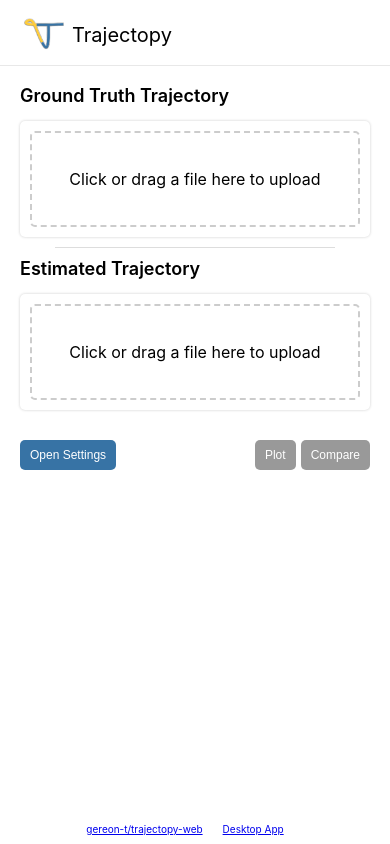
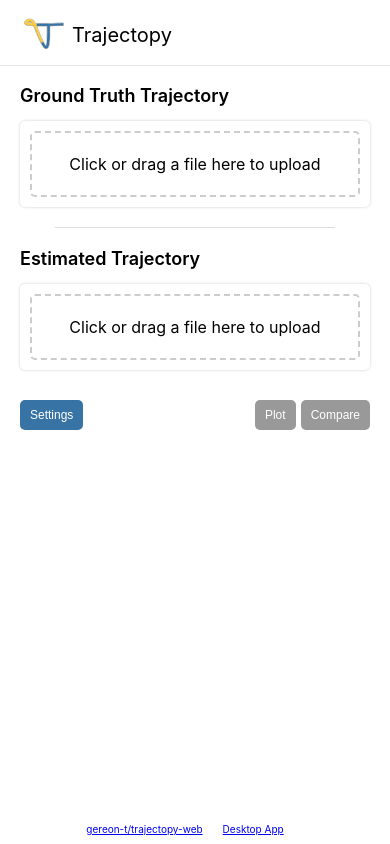
Before and after one commit to gereon-t/trajectopy-web, a React (Create React App) app in the folder trajectopy-react/: page / in a window 390 px wide. Built offline with nearby package versions, Linux system fonts and the light colour scheme; no server answers.

Commit message:
Make layout tighter

```diff
--- a/trajectopy-react/src/App.css
+++ b/trajectopy-react/src/App.css
@@ -3,7 +3,7 @@
 }
 
 .container {
-  max-width: 1200px;
+  max-width: 1000px;
   margin: 0 auto;
 }
 
--- a/trajectopy-react/src/components/Base.css
+++ b/trajectopy-react/src/components/Base.css
@@ -7,14 +7,14 @@
 }
 
 .traj-content {
-    padding: 30px;
+    padding: 10px;
     background-color: #fff;
     border-radius: 5px;
     box-shadow: 0 0 3px rgba(0, 0, 0, 0.2);
 }
 
 .traj-title {
-    font-size: 24px;
+    font-size: 18px;
     font-weight: 600;
     margin-bottom: 15px;
     text-align: left;
@@ -38,10 +38,10 @@
     border: none;
     border-radius: 5px;
     color: white;
-    padding: 15px 32px;
+    padding: 10px 20px;
     text-align: center;
     text-decoration: none;
-    font-size: 14px;
+    font-size: 16px;
     cursor: pointer;
     height: 50px;
 }
@@ -60,8 +60,8 @@
 }
 
 .trajectory-divider {
-    margin-top: 50px;
-    margin-bottom: 50px;
+    margin-top: 20px;
+    margin-bottom: 20px;
     border-bottom: 1px solid #ddd;
     width: 80%;
     margin-left: auto;
@@ -108,14 +108,7 @@
         margin-left: 5px;
     }
 
-    .trajectory-divider {
-        margin-top: 10px;
-        margin-bottom: 10px;
-        border-bottom: 1px solid #ddd;
-        width: 80%;
-        margin-left: auto;
-        margin-right: auto;
-    }
+
 
     .loading-spinner {
         border: 2px solid rgba(0, 0, 0, 0.1);
--- a/trajectopy-react/src/components/Base.js
+++ b/trajectopy-react/src/components/Base.js
@@ -50,7 +50,7 @@
 
                 </div>
                 <div className="button-row">
-                    <button className='button' onClick={() => setIsSettingsModalOpen(true)}>Open Settings</button>
+                    <button className='button' onClick={() => setIsSettingsModalOpen(true)}>Settings</button>
                     <div className='processing-button-row'>
                         {loading && <div className="loading-spinner" />}
                         < Plot sessionId={sessionId} gtFileId={gtFileId} estFileId={estFileId} settings={currentSettings} setLoading={setLoading} loading={loading} />
--- a/trajectopy-react/src/components/FileUpload.css
+++ b/trajectopy-react/src/components/FileUpload.css
@@ -1,6 +1,6 @@
 .drop-zone {
     border: 2px dashed #ccc;
-    padding: 20px;
+    padding: 5px;
     text-align: center;
     cursor: pointer;
     border-radius: 5px;
@@ -9,8 +9,3 @@
 .drop-zone.active {
     background-color: #eee;
 }
-
-.error-message {
-    color: red;
-    margin-top: 30px;
-}
```
Also changed, not shown: 1 other file (tests, documents, lock files or other folders).
